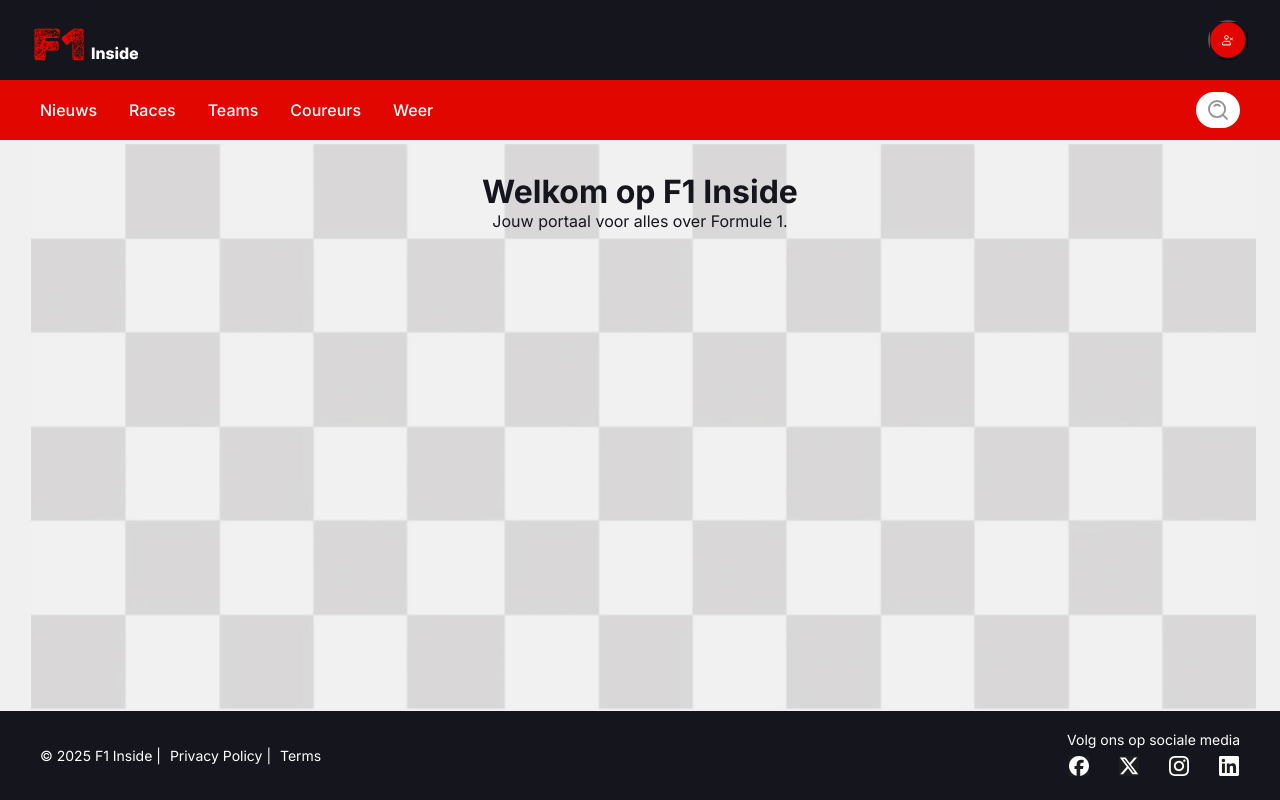
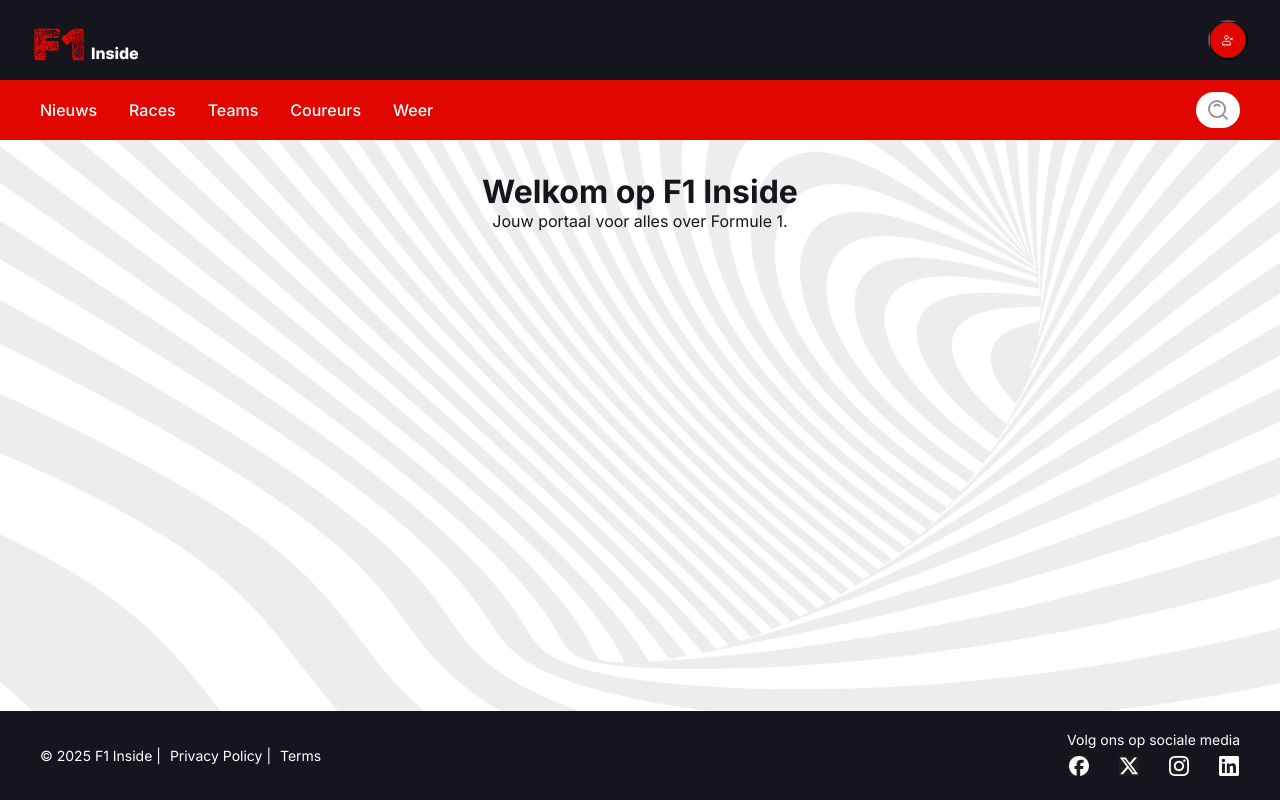
Before and after one commit to jeffrey-ho1/f1-inside-react-project, a React (Vite) app: page / in a window 1280 px wide. Built offline with nearby package versions, Linux system fonts and the light colour scheme.

Commit message:
body achtergrond gewijzigd

```diff
--- a/src/App.jsx
+++ b/src/App.jsx
@@ -11,7 +11,7 @@ import LoginPage from './pages/Login/LoginPage.jsx';
 import RegisterPage from './pages/Registreren/RegisterPage.jsx';
 import ProfilePage from './pages/Profiel/ProfilePage.jsx';
 import FavorietenPage from './pages/Favorieten/FavorietenPage.jsx';
-import flagBackground from './assets/FlagBackground.jpg';
+import BodyBackground from './assets/BodyBackground.png'
 
 
 function App() {
@@ -19,7 +19,7 @@ function App() {
 
             <div style={{ display: 'flex', flexDirection: 'column', minHeight: '100vh' }}>
                 <Header />
-                <main style={{ flex: 1, backgroundImage: `url(${flagBackground})`,
+                <main style={{ flex: 1, backgroundImage: `url(${BodyBackground})`,
                     backgroundSize: 'cover',
                     backgroundPosition: 'center',
                     backgroundRepeat: 'no-repeat' }}>
```
Also changed, not shown: src/assets/BodyBackground.png (added), src/assets/FlagBackground.jpg (deleted).
